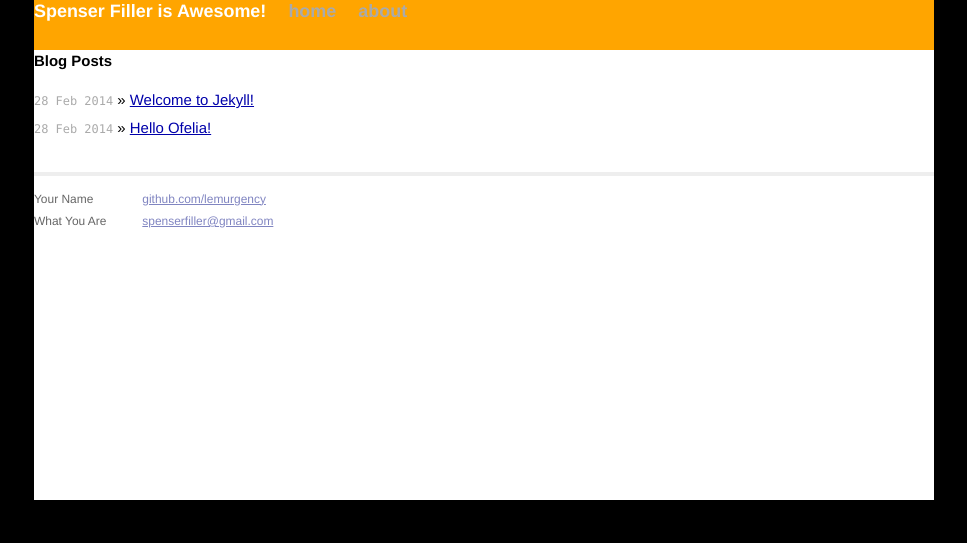
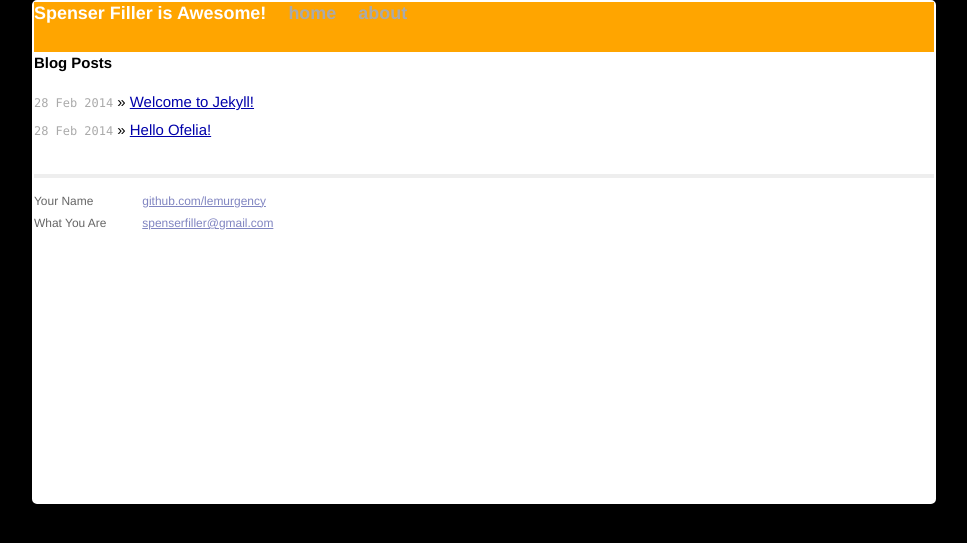
Before and after one commit to lemurgency/lemurgency.github.io, a Jekyll site: the page built from index.html, in a window 1280 px wide. Shown: the top 543 px of the page, without its empty margins (156-1123 px from the left). Built offline with Jekyll 4.4.1, drawn with Linux system fonts in a browser that asks for light colours; Markdown is read by kramdown in place of the engine named in the settings.

Commit message:
Messing with style

```diff
--- a/css/main.css
+++ b/css/main.css
@@ -66,6 +66,9 @@
   line-height: 1.5em;
   background-color: white;
   min-height: 500px;
+  border:2px solid;
+  border-radius:5px;
+  border-color:white;
 }
 
 .banner {
```
